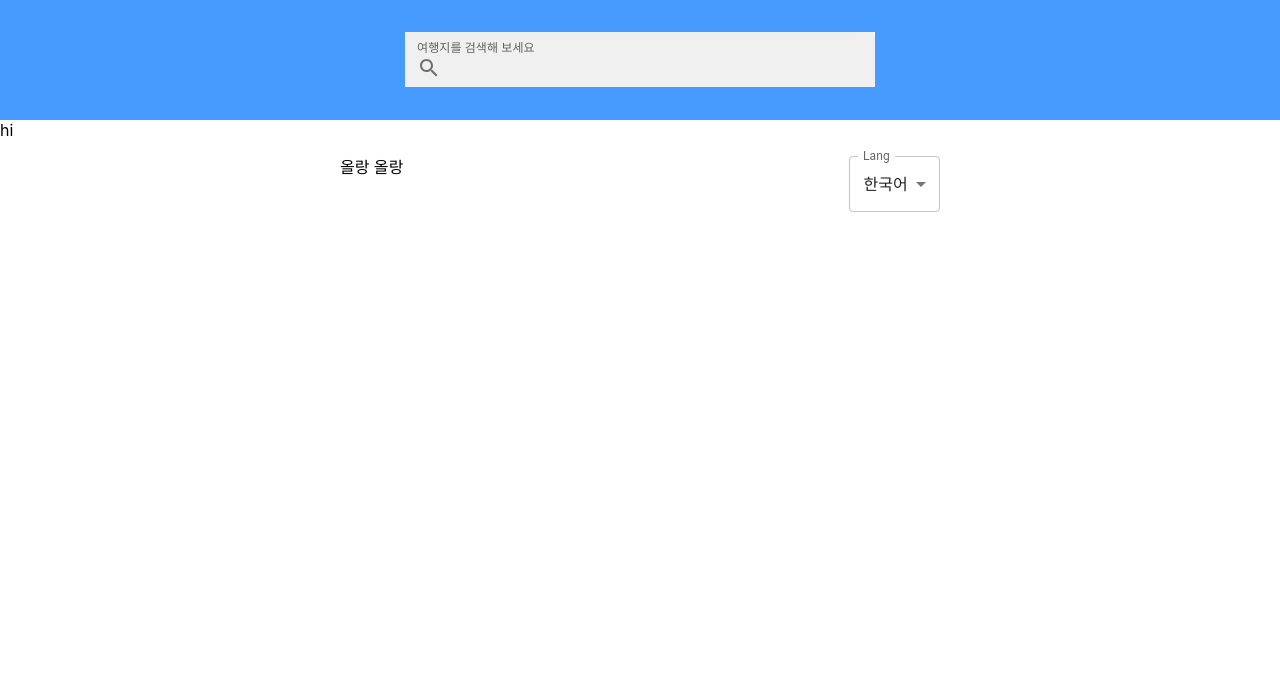
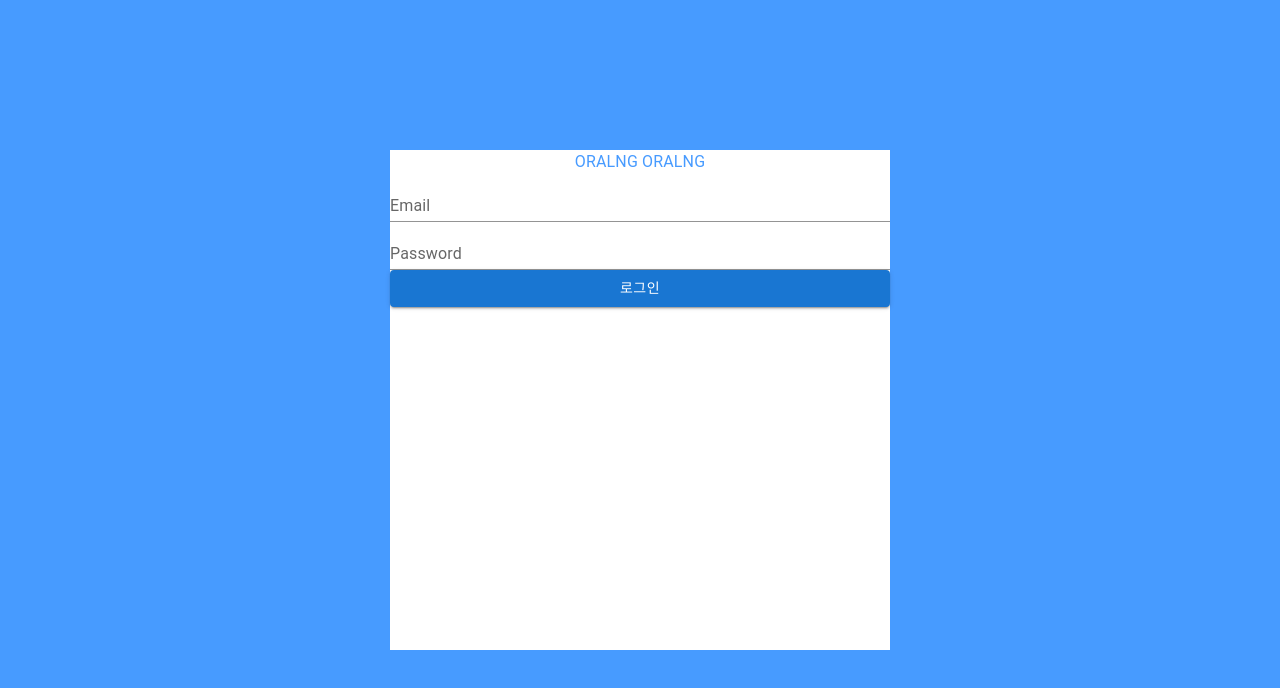
Before and after one commit to Dokkabei97/oralngoralng, a Next.js app in the folder oralngoralng-admin-front/: page / in a window 1280 px wide. Shown: the top 688 px of the page. Built offline with nearby package versions, Linux system fonts and the light colour scheme.

Commit message:
feat: login 화면 개발

```diff
--- a/oralngoralng-admin-front/components/auth/Auth.tsx
+++ b/oralngoralng-admin-front/components/auth/Auth.tsx
@@ -1,10 +1,19 @@
+import {Grid} from '@mui/material';
 import React from 'react';
 
-const Auth = () => {
+import styles from './_auth.module.scss';
+
+const Auth = ({children}) => {
     return (
-        <div>
-
-        </div>
+        <Grid container spacing={2} className={styles.global}>
+            <Grid item xs={4}>
+            </Grid>
+            <Grid item xs={4} className={styles.authForm}>
+                {children}
+            </Grid>
+            <Grid item xs={4}>
+            </Grid>
+        </Grid>
     );
 };
 
--- /dev/null
+++ b/oralngoralng-admin-front/components/auth/_auth.module.scss
@@ -0,0 +1,16 @@
+.global {
+  background-color: rgba(0, 117, 255, 0.72);
+  position: absolute;
+  top: 0;
+  bottom: 0;
+  left: 0;
+  right: 0;
+}
+
+.authForm {
+  margin: 0 auto;
+  justify-content: center;
+  align-items: center;
+  display: flex;
+  min-height: 100%;
+}
--- /dev/null
+++ b/oralngoralng-admin-front/pages/_auth_page.module.scss
@@ -0,0 +1,40 @@
+.typography {
+  color: rgba(0, 117, 255, 0.72);
+  font-weight: bold;
+  font-size: large;
+  justify-content: center;
+  align-items: center;
+  display: flex;
+  margin: 10%;
+}
+
+.searchField {
+  margin: 10%;
+  width: 80%;
+  justify-content: center;
+  align-items: center;
+  display: flex;
+}
+
+.passwordField {
+  margin: 10%;
+  width: 80%;
+  justify-content: center;
+  align-items: center;
+  display: flex;
+}
+
+.loginButton {
+  margin: 10%;
+  width: 80%;
+  justify-content: center;
+  align-items: center;
+  display: flex;
+}
+
+.box {
+  background-color: white;
+  width: 500px;
+  height: 500px;
+  position: fixed;
+}
--- a/oralngoralng-admin-front/pages/index.tsx
+++ b/oralngoralng-admin-front/pages/index.tsx
@@ -1,15 +1,47 @@
-import type { NextPage } from 'next'
+import type {NextPage} from 'next'
 
 import Layout from "../components/Layout/Layout";
+import Box from "@mui/material/Box";
+import Typography from "@mui/material/Typography";
+import Auth from "../components/auth/Auth";
+import {Button, Grid, TextField} from '@mui/material';
+import styles from 'pages/_auth_page.module.scss';
 
 const Home: NextPage = () => {
-  return (
-   <Layout>
-       <div>
-           hi
-       </div>
-   </Layout>
-  )
+    return (
+        <Auth>
+            <Box className={styles.box} xs={12}>
+                <Grid container spacing={2}>
+                    <Grid item xs={12}>
+                        <Typography className={styles.typography}>ORALNG ORALNG</Typography>
+                        <TextField
+                            id="standard-search"
+                            label="Email"
+                            variant="standard"
+                            fullWidth
+                            className={styles.searchField}
+                        />
+                        <TextField
+                            id="standard-password-input"
+                            label="Password"
+                            type="password"
+                            autoComplete="current-password"
+                            variant="standard"
+                            fullWidth
+                            className={styles.passwordField}
+                        />
+                        <Button
+                            variant="contained"
+                            fullWidth
+                            className={styles.loginButton}
+                        >
+                            로그인
+                        </Button>
+                    </Grid>
+                </Grid>
+            </Box>
+        </Auth>
+    )
 }
 
 export default Home
```
Also changed, not shown: oralngoralng-admin-front/pages/auth/index.tsx (added, +46 -0 lines).
